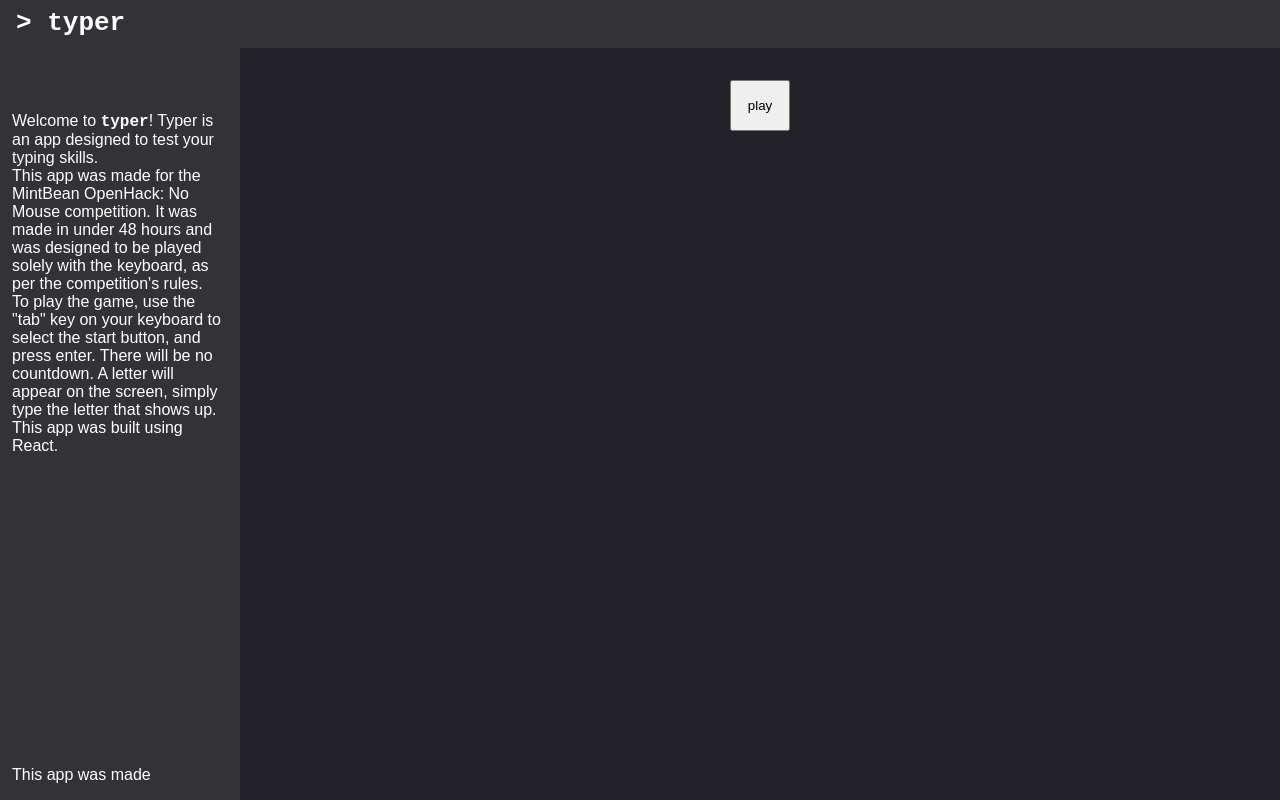
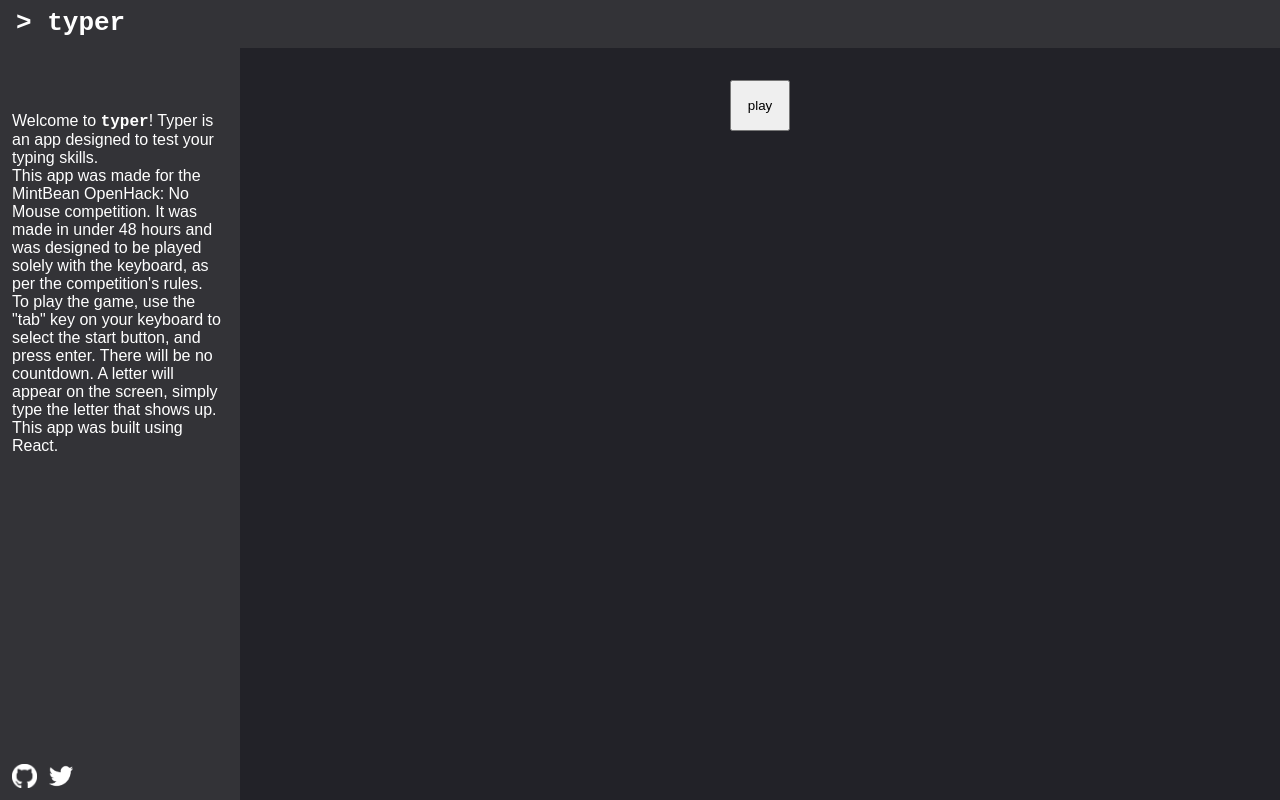
Before and after one commit to rubyr/typer, a React app: page / in a window 1280 px wide. Built offline with nearby package versions, Linux system fonts and the light colour scheme.

Commit message:
Add social links, change favicon

```diff
--- a/src/components/App/App.js
+++ b/src/components/App/App.js
@@ -10,6 +10,7 @@ function App() {
     const newList = [...scores, newScore + 1].sort((a, b) => b - a);
     if (newList.length > 5) setScores(newList.slice(0, 5));
     else setScores(newList);
+    return newList.includes(newScore);
   };
   return (
     <div className={css.App}>
--- a/src/components/Landing/Landing.js
+++ b/src/components/Landing/Landing.js
@@ -1,5 +1,7 @@
 import React from "react";
 import css from "./Landing.module.css";
+import github from "../../images/gh.png";
+import twitter from "../../images/tw.png";
 
 const Landing = () => {
   return (
@@ -18,8 +20,21 @@ const Landing = () => {
         <br />
         This app was built using React.
       </p>
-      <div>
-        <p>This app was made</p>
+      <div className={css.links}>
+        <a
+          href="https://github.com/rubyr/typer"
+          target="_blank"
+          rel="noopener noreferrer"
+        >
+          <img src={github} alt="Github"></img>
+        </a>
+        <a
+          href="https://www.twitter.com/rubyr_js"
+          target="_blank"
+          rel="noopener noreferrer"
+        >
+          <img src={twitter} alt="Twitter"></img>
+        </a>
       </div>
     </div>
   );
--- a/src/components/Landing/Landing.module.css
+++ b/src/components/Landing/Landing.module.css
@@ -1,5 +1,5 @@
 .Landing {
-  margin: 2rem 0 1rem;
+  margin: 2rem 0 0.5rem;
   font-size: 1rem;
   width: 90%;
   display: flex;
@@ -12,6 +12,11 @@
   margin-bottom: 1rem;
 }
 
+.links img {
+  height: 1.5rem;
+  margin-right: 0.75rem;
+}
+
 code {
   font-family: monospace;
   font-weight: bold;
```
Also changed, not shown: public/favicon.ico, src/images/gh.png (added), src/images/tw.png (added).
